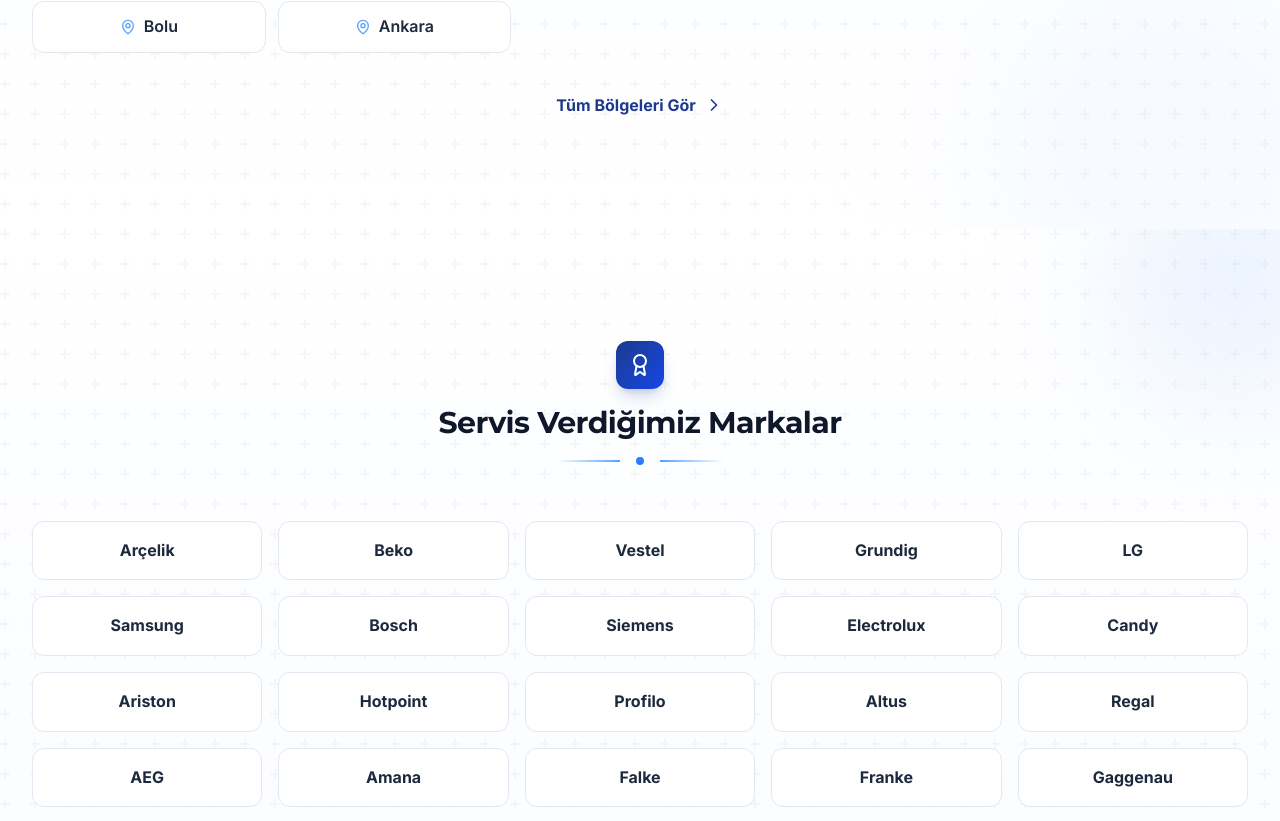
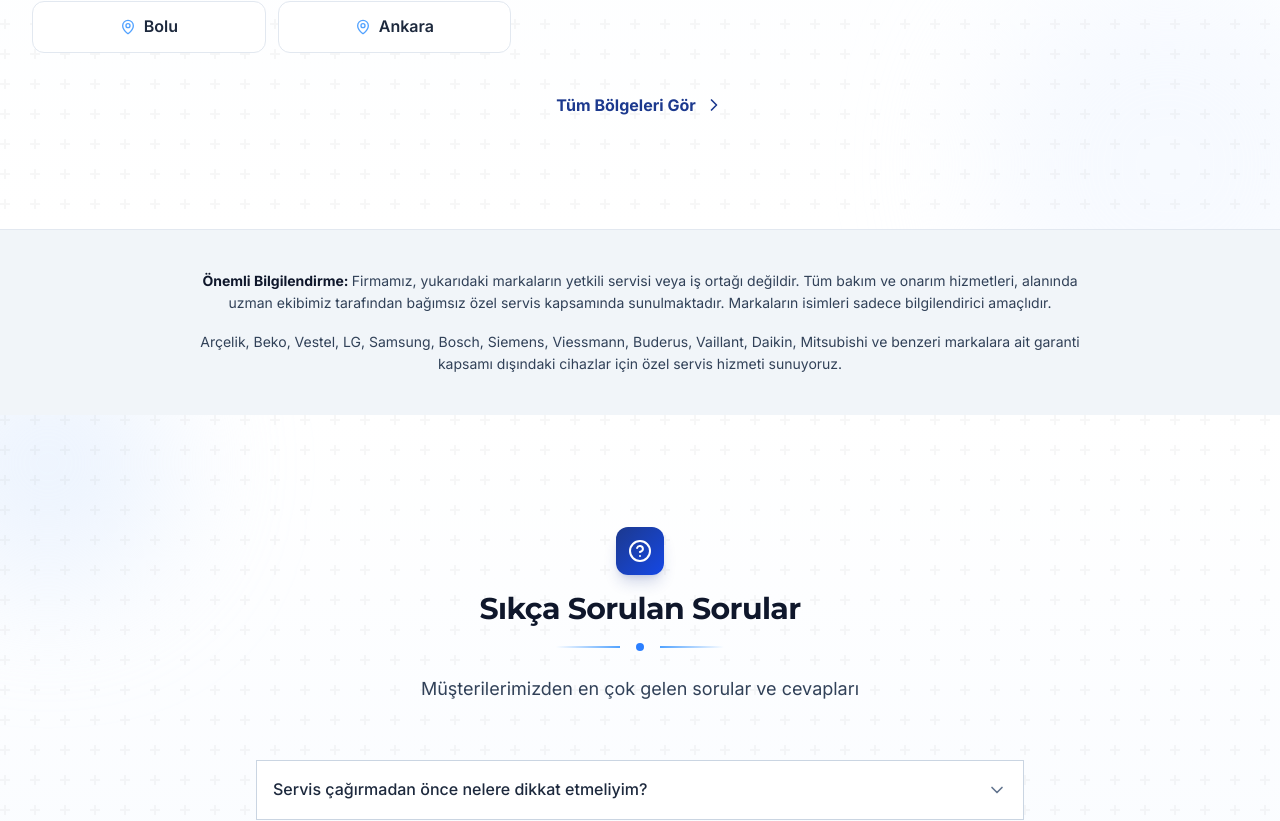
Before and after one commit to mehmetaliakpolat035-glitch/akpolat, a Next.js app: page / in a window 1280 px wide. Shown: the part 7226-8047 px from the top of the page. Built offline with nearby package versions, Linux system fonts and the light colour scheme; no server answers.

Commit message:
refactor: remove homepage brand grid

```diff
--- a/src/app/page.tsx
+++ b/src/app/page.tsx
@@ -11,10 +11,6 @@
 // Alt kısımdaki bileşenleri lazy load ile yükle
 const CityCoverage = dynamic(() => import('@/components/sections').then(mod => mod.CityCoverage), {
   loading: () => <div className="py-20 bg-slate-50 animate-pulse" />
-});
-
-const BrandGrid = dynamic(() => import('@/components/sections').then(mod => mod.BrandGrid), {
-  loading: () => <div className="py-20 bg-white animate-pulse" />
 });
 
 const FAQSection = dynamic(() => import('@/components/sections').then(mod => mod.FAQSection), {
@@ -137,7 +133,6 @@
       </section>
 
       <CityCoverage />
-      <BrandGrid />
       <Disclaimer />
       <FAQSection />
     </>
```
